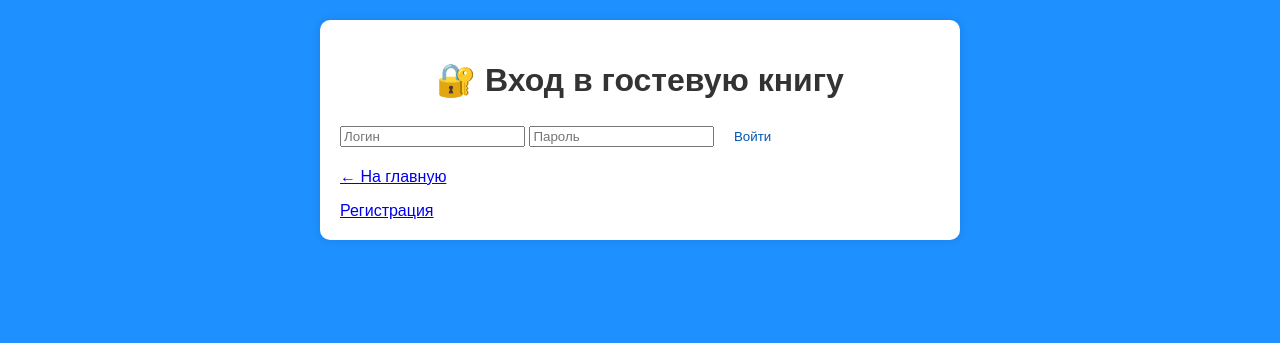
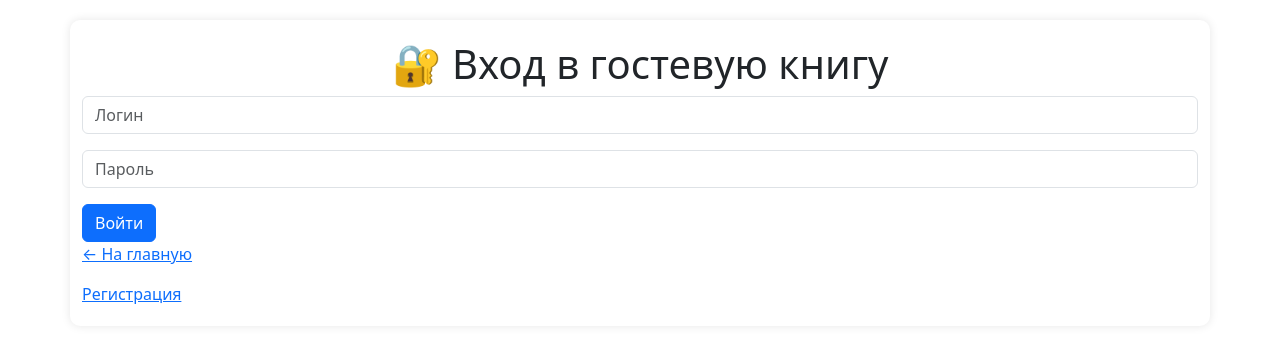
Before and after one commit to VETO228/todo_app, a Flask app: template guestbook/templates/login.html in a window 1280 px wide. Shown: the top 343 px of the page. Run offline with Flask 3, Linux system fonts and the light colour scheme; the template is opened without the code that fills it, so the values that code supplies are empty.

Commit message:
Пр 13 14

```diff
--- a/guestbook/static/style.css
+++ b/guestbook/static/style.css
@@ -30,7 +30,7 @@ h1 {
 
 /* Имя автора */
 .message strong {
-    color: yellow;
+    color: gray;
 }
 
 /* Дата сообщения */
--- a/guestbook/templates/login.html
+++ b/guestbook/templates/login.html
@@ -4,21 +4,22 @@
     <meta charset="UTF-8">
     <title>Вход в гостевую книгу</title>
     <link rel="stylesheet" href="{{ url_for('static', filename='style.css') }}">
+    <link href="https://cdn.jsdelivr.net/npm/bootstrap@5.3.0/dist/css/bootstrap.min.css" rel="stylesheet" required>
 </head>
 <body>
-    <div class="container">
+    <div class="container mb-3">
         <h1>🔐 Вход в гостевую книгу</h1>
 
         {# Если есть ошибка — показываем её #}
         {% if error %}
-            <p class="error">{{ error }}</p>
+            <p class="alert alert-danger">{{ error }}</p>
         {% endif %}
 
         {# Форма отправляет данные методом POST на тот же адрес /login #}
         <form method="POST">
-            <input type="text" name="username" placeholder="Логин" required>
-            <input type="password" name="password" placeholder="Пароль" required>
-            <button type="submit">Войти</button>
+            <input class="form-control mb-3" type="text" name="username" placeholder="Логин" required>
+            <input class="form-control mb-3" type="password" name="password" placeholder="Пароль" required>
+            <button class="btn btn-primary w-10" type="submit">Войти</button>
         </form>
 
         <p><a href="/">← На главную</a></p>
```
Also changed, not shown: guestbook/templates/index.html (+9 -6 lines), guestbook/guestbook.db.
